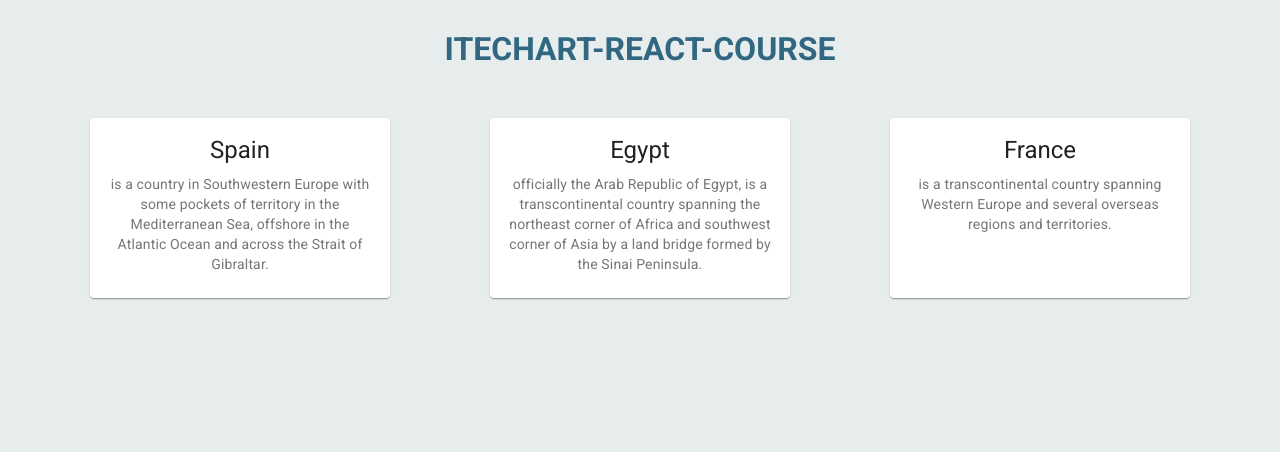
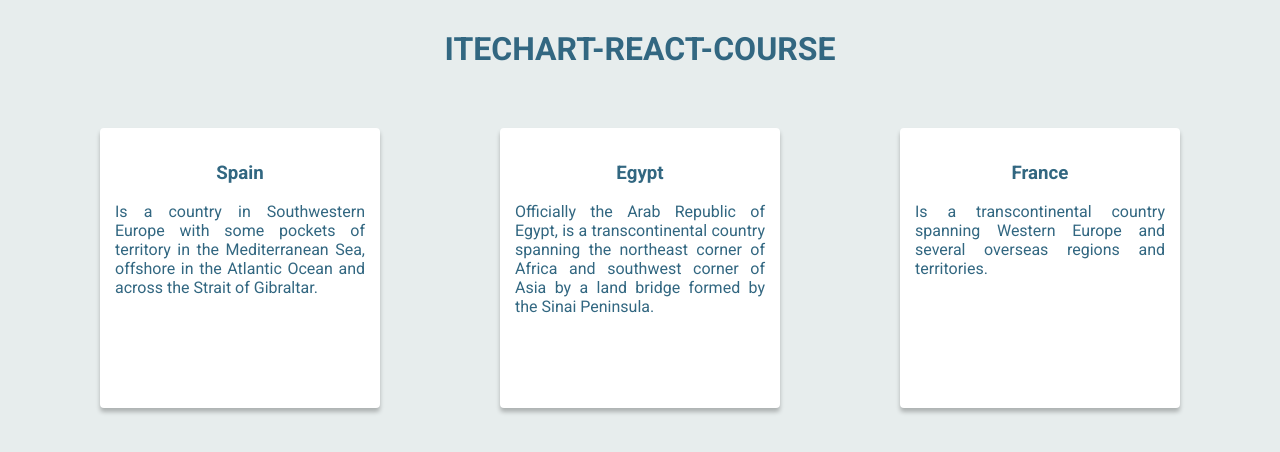
Before and after one commit to Dianakove32/ITH-card, a React (Create React App) app: page / in a window 1280 px wide. Shown: the top 452 px of the page. Built offline with nearby package versions, Linux system fonts and the light colour scheme.

Commit message:
work on comment

```diff
--- a/package.json
+++ b/package.json
@@ -3,7 +3,6 @@
   "version": "0.1.0",
   "private": true,
   "dependencies": {
-    "@material-ui/core": "^4.12.3",
     "@testing-library/jest-dom": "^5.14.1",
     "@testing-library/react": "^11.2.7",
     "@testing-library/user-event": "^12.8.3",
@@ -16,6 +15,7 @@
     "react-dom": "^17.0.2",
     "react-scripts": "4.0.3",
     "typescript": "^4.4.2",
+    "uuid": "^8.3.2",
     "web-vitals": "^1.1.2"
   },
   "scripts": {
@@ -41,5 +41,8 @@
       "last 1 firefox version",
       "last 1 safari version"
     ]
+  },
+  "devDependencies": {
+    "@types/uuid": "^8.3.1"
   }
 }
--- a/src/App.scss
+++ b/src/App.scss
@@ -9,9 +9,25 @@ h1{
   text-transform: uppercase;
 }
 
+h3{
+  text-align: center;
+}
+
 .cards-container{
   margin: auto;
   display: flex;
   flex-wrap: wrap;
   justify-content: space-around;
 }
+
+.card{
+    width: 250px;
+    height: 250px;
+    border-radius: 4px;
+    background-color: #fff;
+    margin: 10px;
+    padding: 15px;
+    box-shadow: 0px 4px 4px rgba(0, 0, 0, 0.25);
+    overflow: hidden;
+    text-align: justify;
+}
--- a/src/App.tsx
+++ b/src/App.tsx
@@ -1,58 +1,47 @@
-import { Card, CardContent, makeStyles, Typography } from '@material-ui/core';
-import './App.scss';
+import "./App.scss";
+import { v4 as uuidv4 } from "uuid";
 
-interface dataTS {
-    title: string,
-    description: string,
+interface CardsDataDTO {
+    title: string;
+    description: string;
+    id: string;
 }
 
-let data: dataTS[] = [
+let data: CardsDataDTO[] = [
     {
-      title: 'Spain',
-      description: 'is a country in Southwestern Europe with some pockets of territory in the Mediterranean Sea, offshore in the Atlantic Ocean and across the Strait of Gibraltar.',
+        title: "Spain",
+        description:
+        "Is a country in Southwestern Europe with some pockets of territory in the Mediterranean Sea, offshore in the Atlantic Ocean and across the Strait of Gibraltar.",
+        id: uuidv4(),
     },
     {
-      title: 'Egypt',
-      description: 'officially the Arab Republic of Egypt, is a transcontinental country spanning the northeast corner of Africa and southwest corner of Asia by a land bridge formed by the Sinai Peninsula.',
+        title: "Egypt",
+        description:
+        "Officially the Arab Republic of Egypt, is a transcontinental country spanning the northeast corner of Africa and southwest corner of Asia by a land bridge formed by the Sinai Peninsula.",
+        id: uuidv4(),
     },
     {
-      title: 'France',
-      description: 'is a transcontinental country spanning Western Europe and several overseas regions and territories.',
+        title: "France",
+        description:
+        "Is a transcontinental country spanning Western Europe and several overseas regions and territories.",
+        id: uuidv4(),
     },
-]
-
-const useStyles = makeStyles({
-    root: {
-      maxWidth: 300,
-    },
-    media: {
-      height: 140,
-    },
-  });
+];
 
 const App = () => {
-  const classes = useStyles();
-
     return (
-      <div className = 'App'>
+        <div className="App">
         <h1>itechart-react-course</h1>
-          <div className = 'cards-container'>
-          {
-              data.map((el, i) =>
-                  <Card className={classes.root} key = {i}>
-                      <CardContent>
-                          <Typography gutterBottom variant="h5" component="h2">
-                              {el.title}
-                          </Typography>
-                          <Typography variant="body2" color="textSecondary" component="p">
-                              {el.description}
-                          </Typography>
-                      </CardContent>
-                  </Card>)
-          }
+        <div className="cards-container">
+            {data.map((el) => (
+            <div className="card" key={el.id}>
+                <h3>{el.title}</h3>
+                <p>{el.description}</p>
+            </div>
+            ))}
         </div>
         </div>
-  )
-}
+    );
+};
 
 export default App;
```
Also changed, not shown: 1 other file (tests, documents, lock files or other folders). Lines whose indentation alone changed are shown as unchanged.
